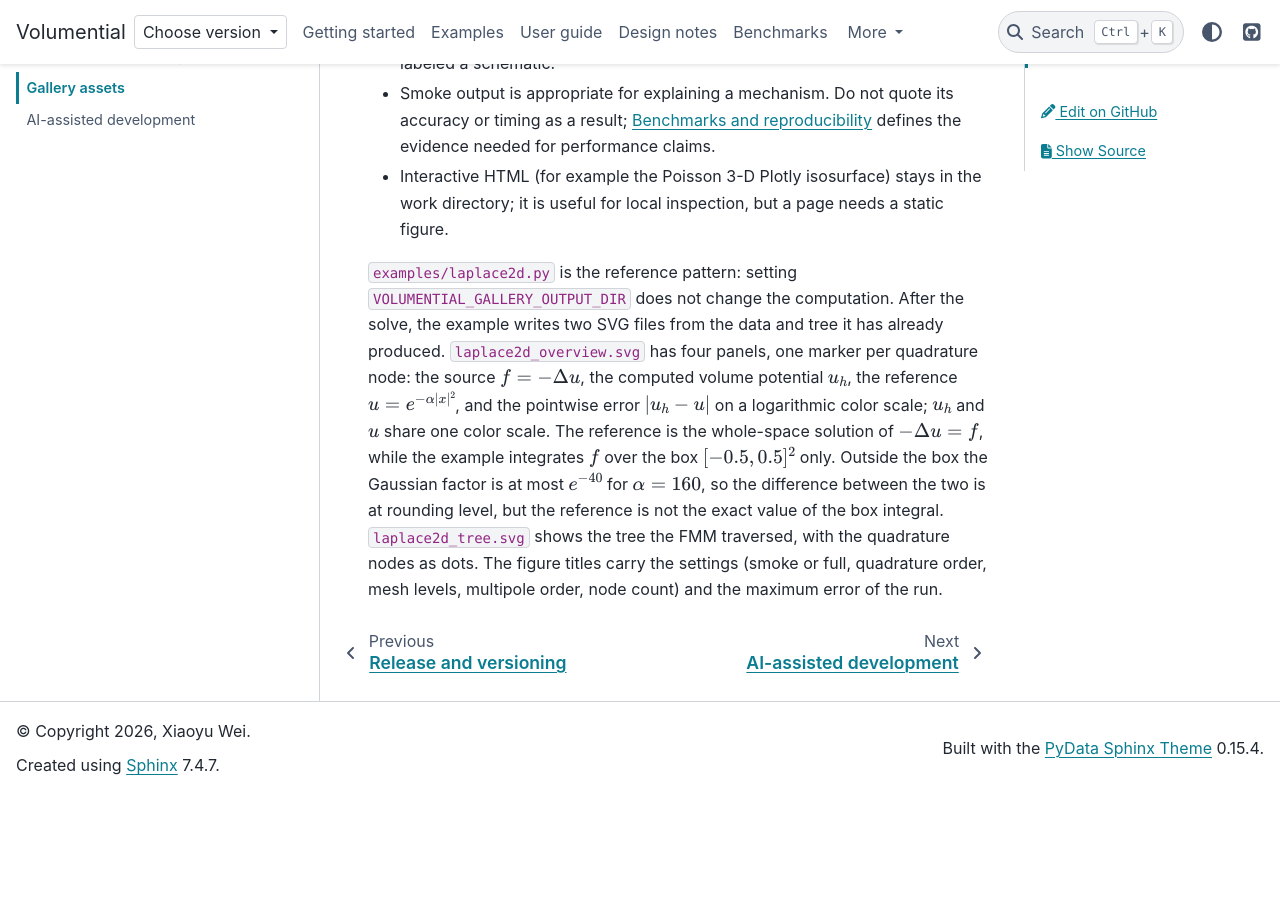
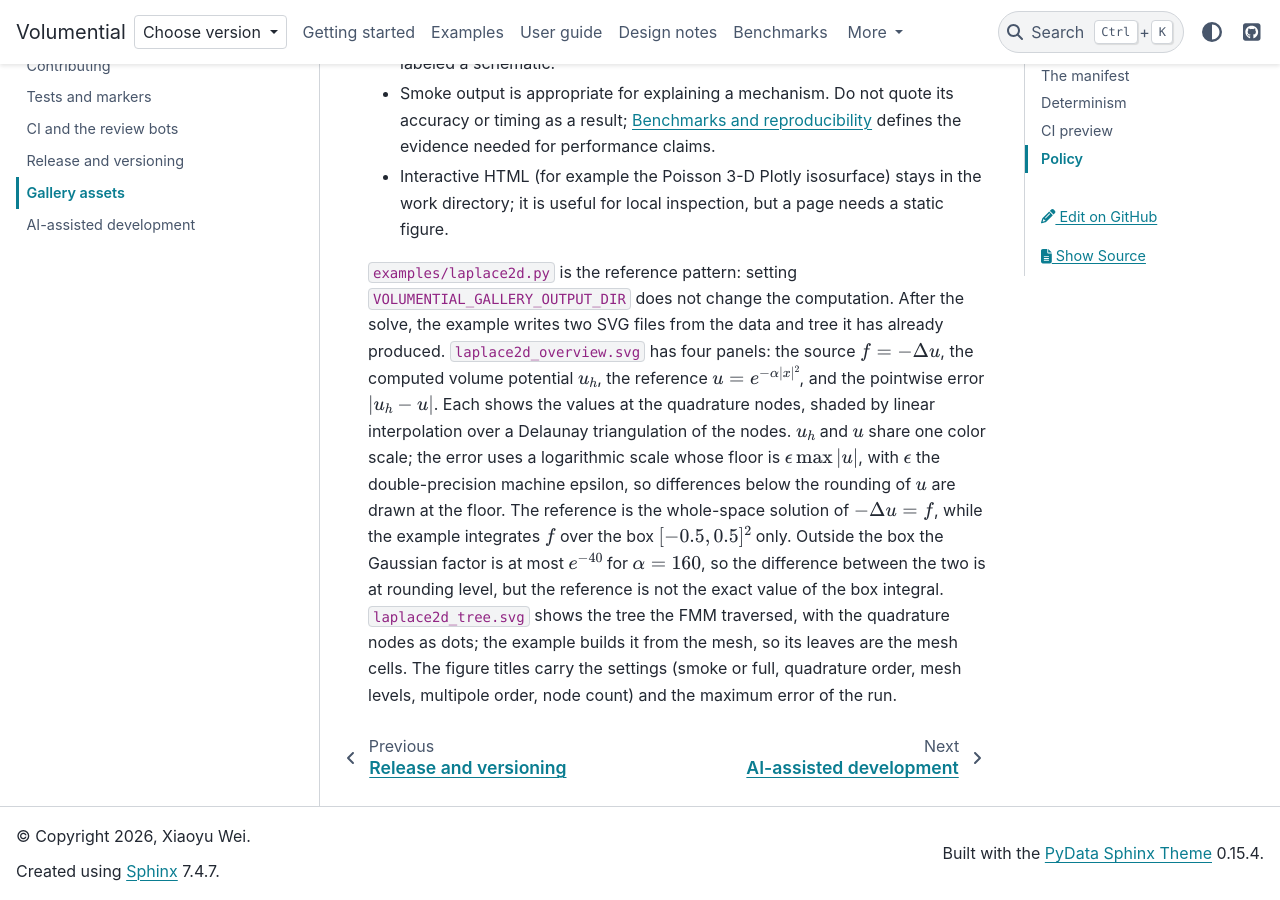
Before and after one commit to xywei/volumential, a Sphinx documentation site: the page built from doc/source/development/gallery-assets.md, in a window 1280 px wide and 900 px high, scrolled down 3834 px. Built offline with Sphinx 7.4.7 and the PyData theme 0.15.4, drawn with Linux system fonts in a browser that asks for light colours; before the commit the page ends 4628 px from its top, so only the background shows below that; some of the changed text lies outside the part shown.

Commit message:
docs: describe the Laplace gallery shading and error floor

```diff
--- a/doc/source/development/gallery-assets.md
+++ b/doc/source/development/gallery-assets.md
@@ -94,7 +94,7 @@ Rendering is kept free of incidental variation so that regenerating a figure in
 the same environment does not churn its bytes:
 
 - the Laplace figures have a fixed size, a fixed DPI of 150 for their rasterized
-  marker layers, a fixed SVG hash salt, and no date or creator metadata;
+  shaded layers, a fixed SVG hash salt, and no date or creator metadata;
 - the PNG figures of `poisson3d` and `branched-flow` are saved at a fixed 220 DPI
   without the Matplotlib version tag;
 - `branched-flow` draws its random medium from a fixed seed, and the renderer
@@ -142,14 +142,19 @@ preview shows that the figure path works, not how accurate the method is.
 `examples/laplace2d.py` is the reference pattern: setting
 `VOLUMENTIAL_GALLERY_OUTPUT_DIR` does not change the computation. After the
 solve, the example writes two SVG files from the data and tree it has already
-produced. `laplace2d_overview.svg` has four panels, one marker per quadrature
-node: the source $f = -\Delta u$, the computed volume potential $u_h$, the
-reference $u = e^{-\alpha |x|^2}$, and the pointwise error $|u_h - u|$ on a
-logarithmic color scale; $u_h$ and $u$ share one color scale. The reference is
+produced. `laplace2d_overview.svg` has four panels: the source
+$f = -\Delta u$, the computed volume potential $u_h$, the reference
+$u = e^{-\alpha |x|^2}$, and the pointwise error $|u_h - u|$. Each shows the
+values at the quadrature nodes, shaded by linear interpolation over a Delaunay
+triangulation of the nodes. $u_h$ and $u$ share one color scale; the error uses
+a logarithmic scale whose floor is $\epsilon \max|u|$, with $\epsilon$ the
+double-precision machine epsilon, so differences below the rounding of $u$ are
+drawn at the floor. The reference is
 the whole-space solution of $-\Delta u = f$, while the example integrates $f$
 over the box $[-0.5, 0.5]^2$ only. Outside the box the Gaussian factor is at most
 $e^{-40}$ for $\alpha = 160$, so the difference between the two is at rounding
 level, but the reference is not the exact value of the box integral.
 `laplace2d_tree.svg` shows the tree the FMM traversed, with the quadrature nodes
-as dots. The figure titles carry the settings (smoke or full, quadrature order,
-mesh levels, multipole order, node count) and the maximum error of the run.
+as dots; the example builds it from the mesh, so its leaves are the mesh cells.
+The figure titles carry the settings (smoke or full, quadrature order, mesh
+levels, multipole order, node count) and the maximum error of the run.
```
